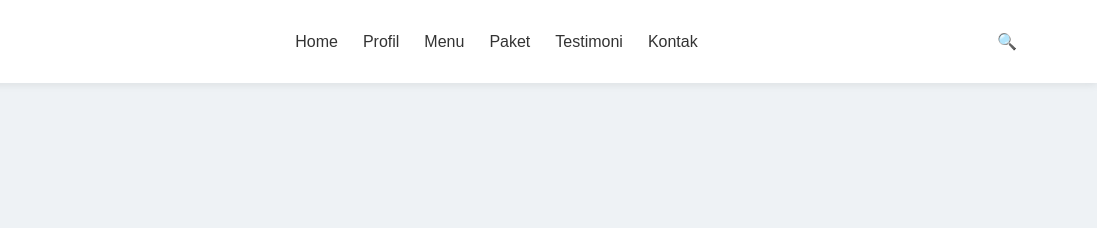
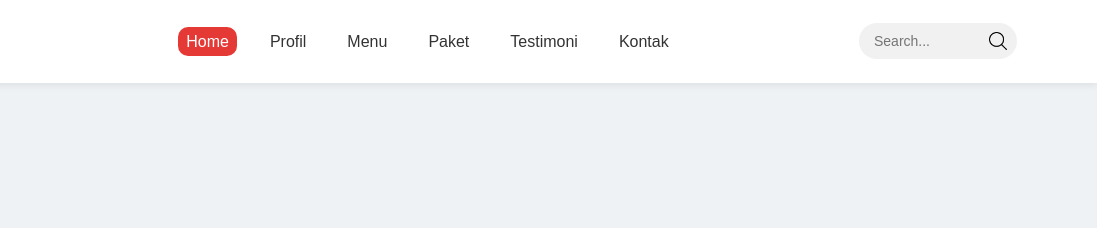
Before and after one commit to deviiiapril16-cmyk/redesign-jasacateringaqiqah-timd, a plain HTML site: page index.html in a window 1280 px wide. Shown: the top 228 px of the page, 183-1280 px from the left. Drawn offline with Linux system fonts and the light colour scheme.

Commit message:
Perbaikan

```diff
--- a/index.html
+++ b/index.html
@@ -17,28 +17,31 @@
 </div>
 
 <ul class="menu">
-<li><a href="#">Home</a></li>
-<li><a href="#">Profil</a></li>
-<li><a href="#">Menu</a></li>
-<li><a href="#">Paket</a></li>
-<li><a href="#">Testimoni</a></li>
-<li><a href="#">Kontak</a></li>
+<li><a href="#home">Home</a></li>
+<li><a href="#profil">Profil</a></li>
+<li><a href="#menu">Menu</a></li>
+<li><a href="#paket">Paket</a></li>
+<li><a href="#testimoni">Testimoni</a></li>
+<li><a href="#kontak">Kontak</a></li>
 </ul>
 
-<div class="search">
-🔍
+<div class="search-box">
+<input type="text" placeholder="Search...">
+<img src="images/searching.png">
 </div>
 
 </nav>
 
 
-<!-- HERO -->
-<section class="hero">
+<!-- HOME -->
+<section id="home" class="hero">
 
 <div class="hero-text">
 <h1><span>Best</span> Catering</h1>
 <p>Welcome to Jasa Catering Aqiqah</p>
+<a href="https://forms.gle/abcd1234xyz" target="_blank">
 <button>Pesan Sekarang</button>
+</a>
 </div>
 
 <div class="hero-img">
@@ -46,7 +49,6 @@
 </div>
 
 </section>
-
 
 
 <!-- MENU FAVORITE -->
@@ -78,7 +80,7 @@
 </section>
 
 <!-- KELEBIHAN -->
-<section class="kelebihan">
+<section id="profil" class="kelebihan">
 
 <h2>Kenapa Memilih <span>Jasa Catering Aqiqah?</span></h2>
 
@@ -127,7 +129,7 @@ disembelih sesuai syariat, dan diolah secara higienis oleh tenaga profesional.
 
 
 <!-- MENU MASAKAN -->
-<section class="menu-masakan">
+<section id="menu" class="menu-masakan">
 
 <h2>Menu Masakan</h2>
 
@@ -222,7 +224,7 @@ disembelih sesuai syariat, dan diolah secara higienis oleh tenaga profesional.
 
 
 <!-- PAKET -->
-<section class="paket">
+<section id="paket" class="paket">
 
 <h2>Paket Aqiqah</h2>
 
@@ -259,7 +261,7 @@ disembelih sesuai syariat, dan diolah secara higienis oleh tenaga profesional.
 
 
 <!-- TESTIMONI -->
-<section class="testimoni">
+<section id="testimoni" class="testimoni">
 
 <h2>Testimoni Customers</h2>
 
@@ -279,7 +281,7 @@ disembelih sesuai syariat, dan diolah secara higienis oleh tenaga profesional.
 
 
 <!-- FOOTER -->
-<footer class="footer">
+<footer id="kontak" class="footer">
 
 <h2 class="footer-title">Jadi Jangan Ragu Pilih</h2>
 
@@ -331,3 +333,34 @@ Copyright © 2025 Jasa Catering Aqiqah
 </div>
 
 </footer>
+
+<script>
+const sections = document.querySelectorAll("section, footer");
+const navLinks = document.querySelectorAll(".menu a");
+
+window.addEventListener("scroll", () => {
+
+let current = "";
+
+sections.forEach(section => {
+const sectionTop = section.offsetTop - 100;
+const sectionHeight = section.clientHeight;
+
+if (pageYOffset >= sectionTop) {
+current = section.getAttribute("id");
+}
+});
+
+navLinks.forEach(link => {
+link.classList.remove("active");
+
+if(link.getAttribute("href") === "#" + current){
+link.classList.add("active");
+}
+});
+
+});
+</script>
+
+</body>
+</html>
--- a/style.css
+++ b/style.css
@@ -21,11 +21,17 @@ align-items:center;
 padding:15px 80px;
 background:#fff;
 box-shadow:0 2px 8px rgba(0,0,0,0.08);
+
+position:sticky;
+top:0;
+z-index:1000;
 }
+
 
 .logo img{
 height:45px;
 }
+
 
 .menu{
 display:flex;
@@ -37,11 +43,45 @@ gap:25px;
 text-decoration:none;
 color:#333;
 font-weight:500;
+padding:6px 8px;
+border-radius:10px;
 transition:0.3s;
 }
 
+/* efek hover */
 .menu a:hover{
+background:#ffe5e5;
 color:#e53935;
+}
+
+/* menu yang aktif */
+.menu a.active{
+background:#e53935;
+color:white;
+}
+
+/* SEARCH */
+
+.search-box{
+display:flex;
+align-items:center;
+background:#f1f1f1;
+border-radius:20px;
+padding:5px 10px;
+}
+
+.search-box input{
+border:none;
+background:transparent;
+outline:none;
+padding:5px;
+font-size:14px;
+width:120px;
+}
+
+.search-box img{
+width:18px;
+cursor:pointer;
 }
 
 
@@ -402,7 +442,7 @@ box-shadow:0 4px 8px rgba(0,0,0,0.1);
 
 .footer{
 background:#e9ecef;
-padding-top:40px;
+padding-top:130px;
 text-align:center;
 }
 
```
Also changed, not shown: images/email.png (added), images/facebook.png (added), images/instagram.png (added), images/search.png (added), images/searching.png (added), images/tiktok.png (added), images/youtube.png (added).
